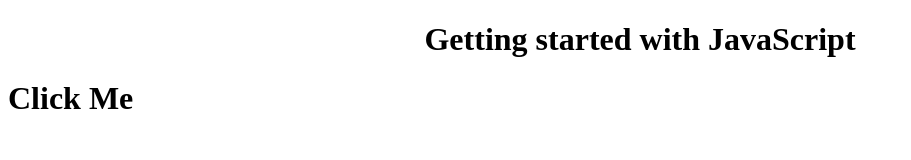
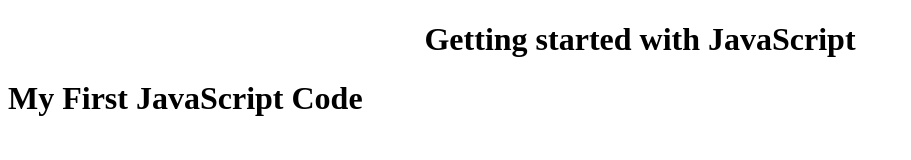
Before and after one commit to aastha231074/WebDev, a plain HTML site: page index.html in a window 1280 px wide. Shown: the whole page, without its empty margins (0-911 px from the left). Drawn offline with Linux system fonts and the light colour scheme.

Commit message:
First JavaScript Code

```diff
--- a/index.html
+++ b/index.html
@@ -9,7 +9,12 @@
   </head>
   <body>
     <h1 class="main-header">Getting started with JavaScript</h1>
-    <h1 id="demo">Click Me</h1>
+    <h1 id="demo"></h1>
+
+    <!-- Writting JS in HTML -->
+    <script>
+      document.getElementById("demo").innerHTML = "My First JavaScript Code";
+    </script>
     <script src="script.js"></script>
   </body>
 </html>
```
